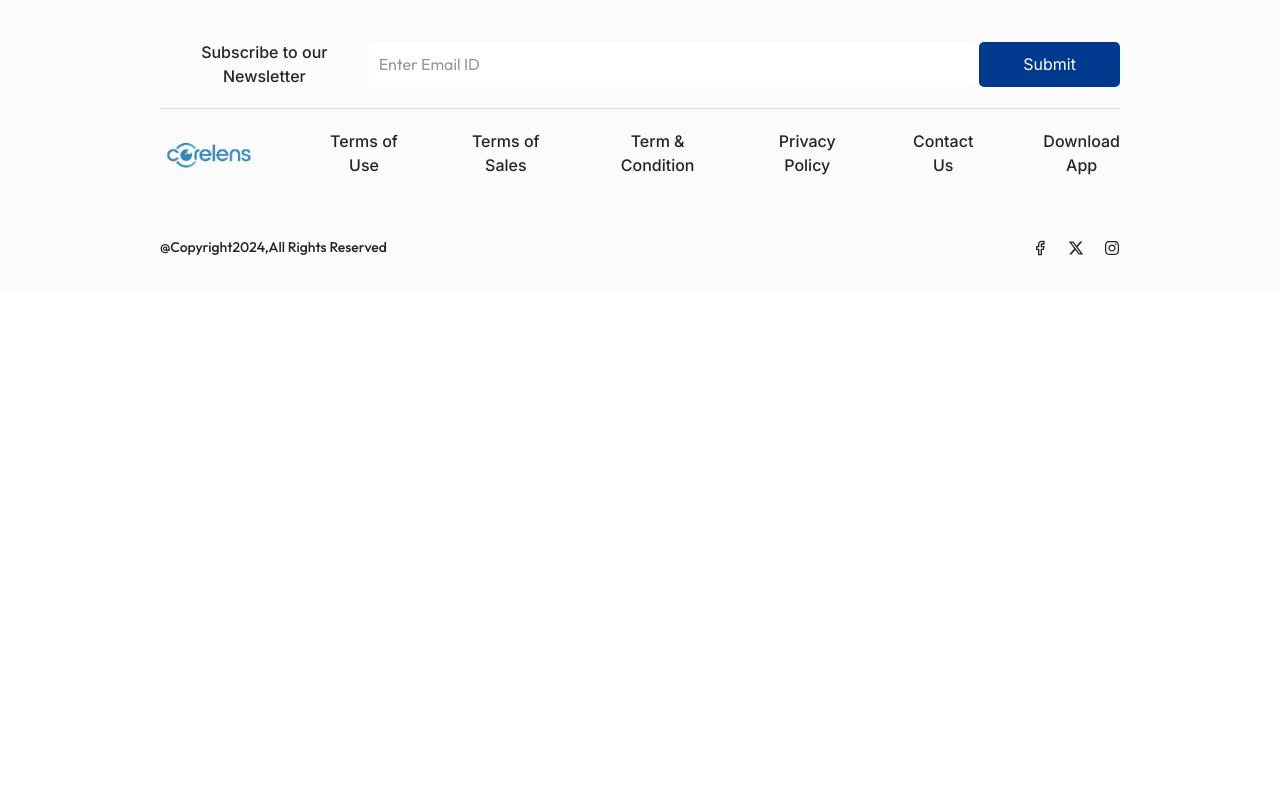
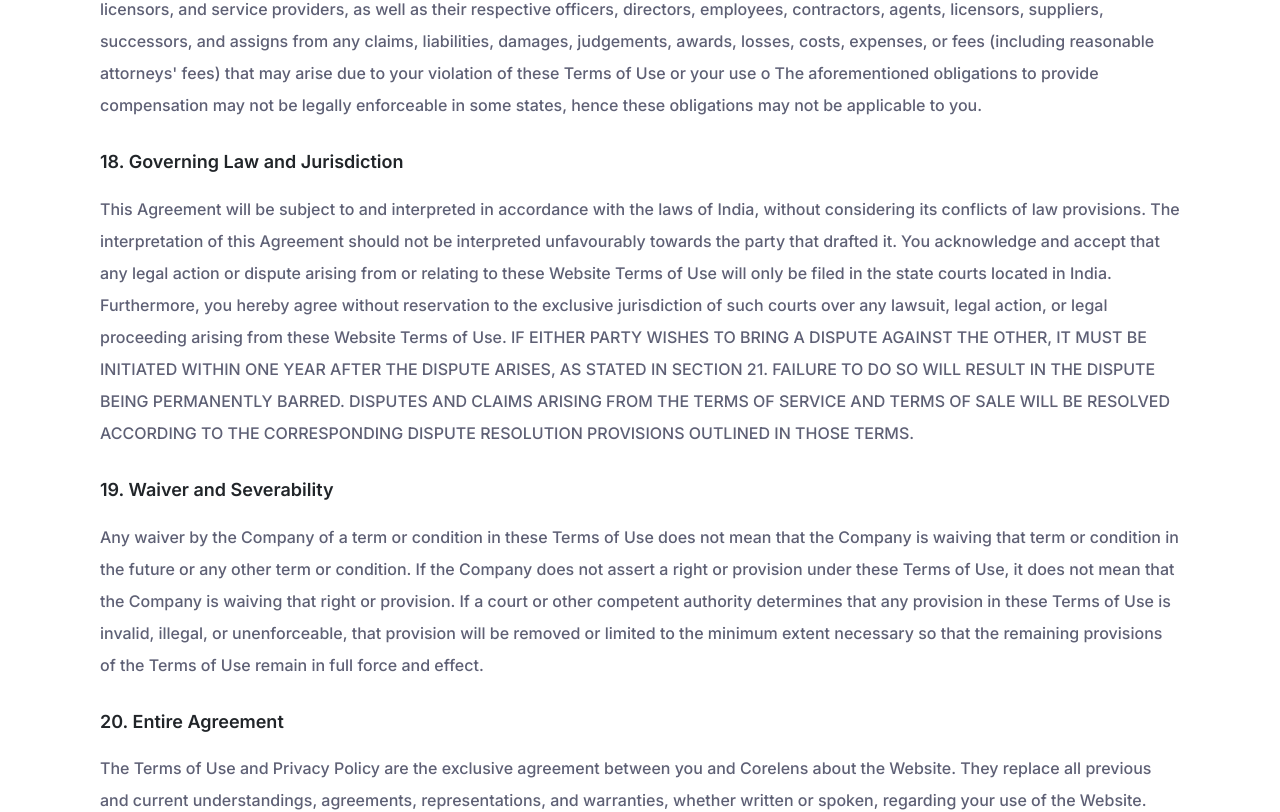
Before and after one commit to corelens-devs/webapp, a React (Create React App) app: page /term-use in a window 1280 px wide. Shown: the part 8296-9108 px from the top of the page. Before the commit the page ends 8588 px from the top, so only its background shows below. Built offline with nearby package versions, Linux system fonts and the light colour scheme; a web font is replaced by a local one.

Commit message:
new commit

```diff
--- a/public/index.html
+++ b/public/index.html
@@ -43,7 +43,7 @@
       work correctly both with client-side routing and a non-root public URL.
       Learn how to configure a non-root public URL by running `npm run build`.
     -->
-    <title>React App</title>
+    <title>Corelens</title>
   </head>
   <body>
     <noscript>You need to enable JavaScript to run this app.</noscript>
--- a/src/Components/Footer/Footer.module.css
+++ b/src/Components/Footer/Footer.module.css
@@ -169,6 +169,11 @@ margin-bottom: 0;
      }
 }
 
+@media screen and (max-width: 1400px){
+.main_div1{
+    gap: 3%
+}
+}
 @media screen and (max-width : 1150px) {
     .upper_div {
         padding: 20px;
--- a/src/Pages/FooterPages/Term.module.css
+++ b/src/Pages/FooterPages/Term.module.css
@@ -42,6 +42,12 @@ strong{
         font-size: 16px;
     }
 }
+@media screen and (max-width : 1400px) {
+   .main_div{
+    padding-inline: 100px;
+    max-width: auto;
+   }
+}
 @media screen and (max-width : 620px) {
 .main_div{
     padding: 30px;
```
